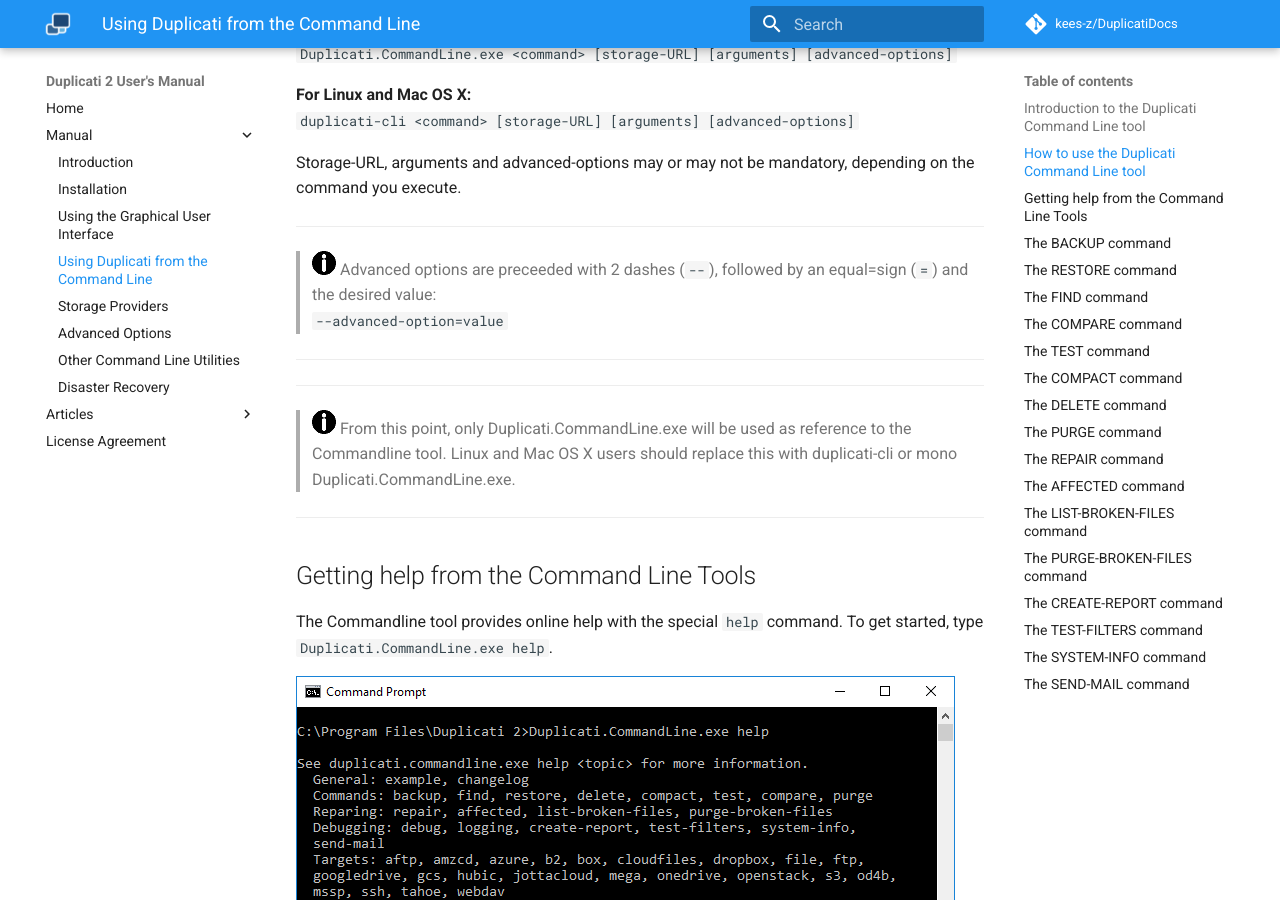
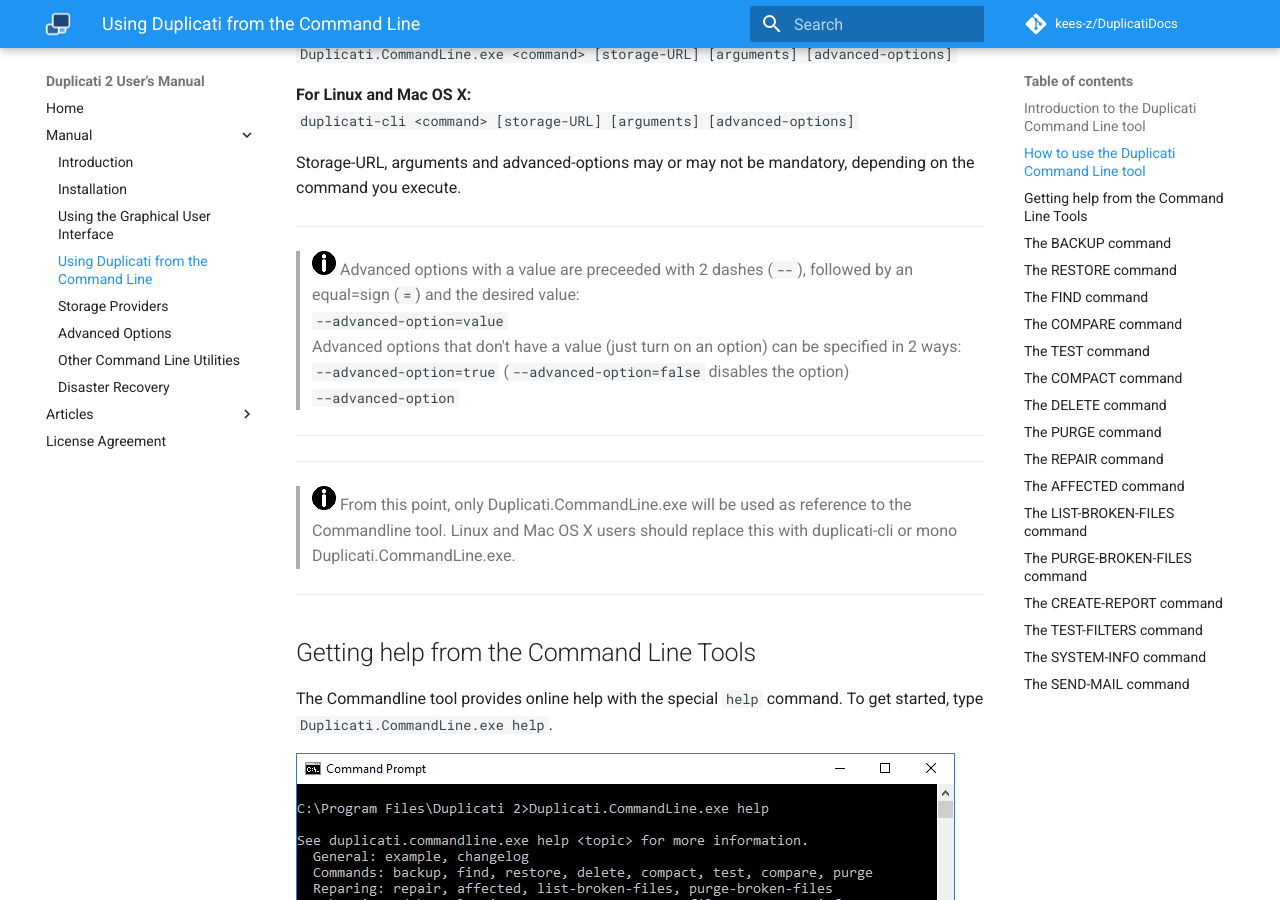
Before and after one commit to kees-z/DuplicatiDocs, an MkDocs documentation site: the page built from docs/04-using-duplicati-from-the-command-line.md, in a window 1280 px wide and 900 px high, scrolled down 1383 px. Built offline with MkDocs 1.6.1 and Material for MkDocs 9.7.7, drawn with Linux system fonts in a browser that asks for light colours; comment, search, counter and statistics services are not loaded; old or Windows-style settings are respelled for this version of MkDocs.

Commit message:
Update 04-using-duplicati-from-the-command-line.md

```diff
--- a/docs/04-using-duplicati-from-the-command-line.md
+++ b/docs/04-using-duplicati-from-the-command-line.md
@@ -36,8 +36,11 @@ Generally, each operation from the command line has the following format:
 Storage-URL, arguments and advanced-options may or may not be mandatory, depending on the command you execute.
 
 *****
-> ![](icon_info.png) Advanced options are preceeded with 2 dashes (`--`), followed by an equal=sign (`=`) and the desired value:
+> ![](icon_info.png) Advanced options with a value are preceeded with 2 dashes (`--`), followed by an equal=sign (`=`) and the desired value:
 > `--advanced-option=value`
+> Advanced options that don't have a value (just turn on an option) can be specified in 2 ways:
+> `--advanced-option=true`  (`--advanced-option=false` disables the option)
+> `--advanced-option`
 
 *****
 
```
